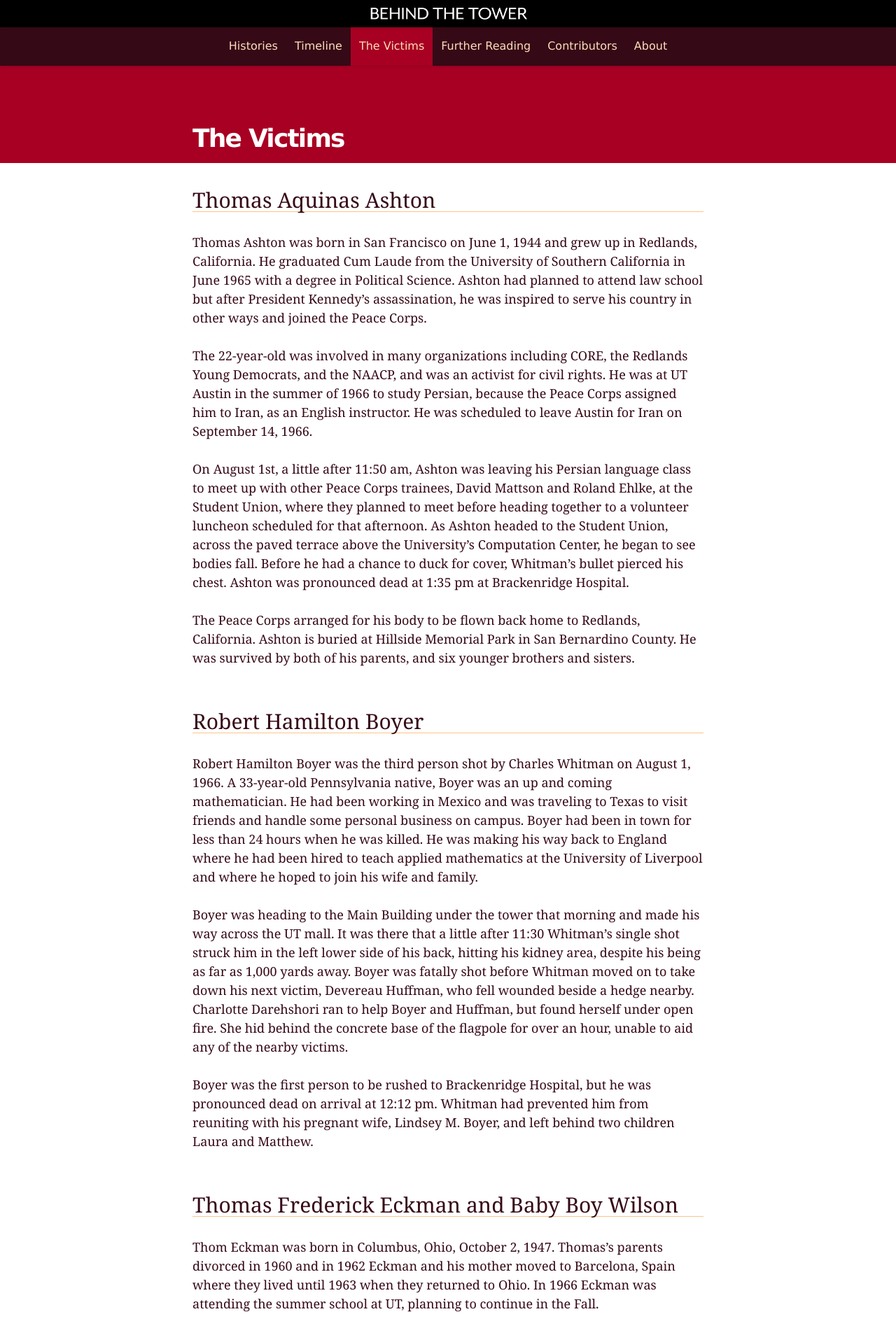
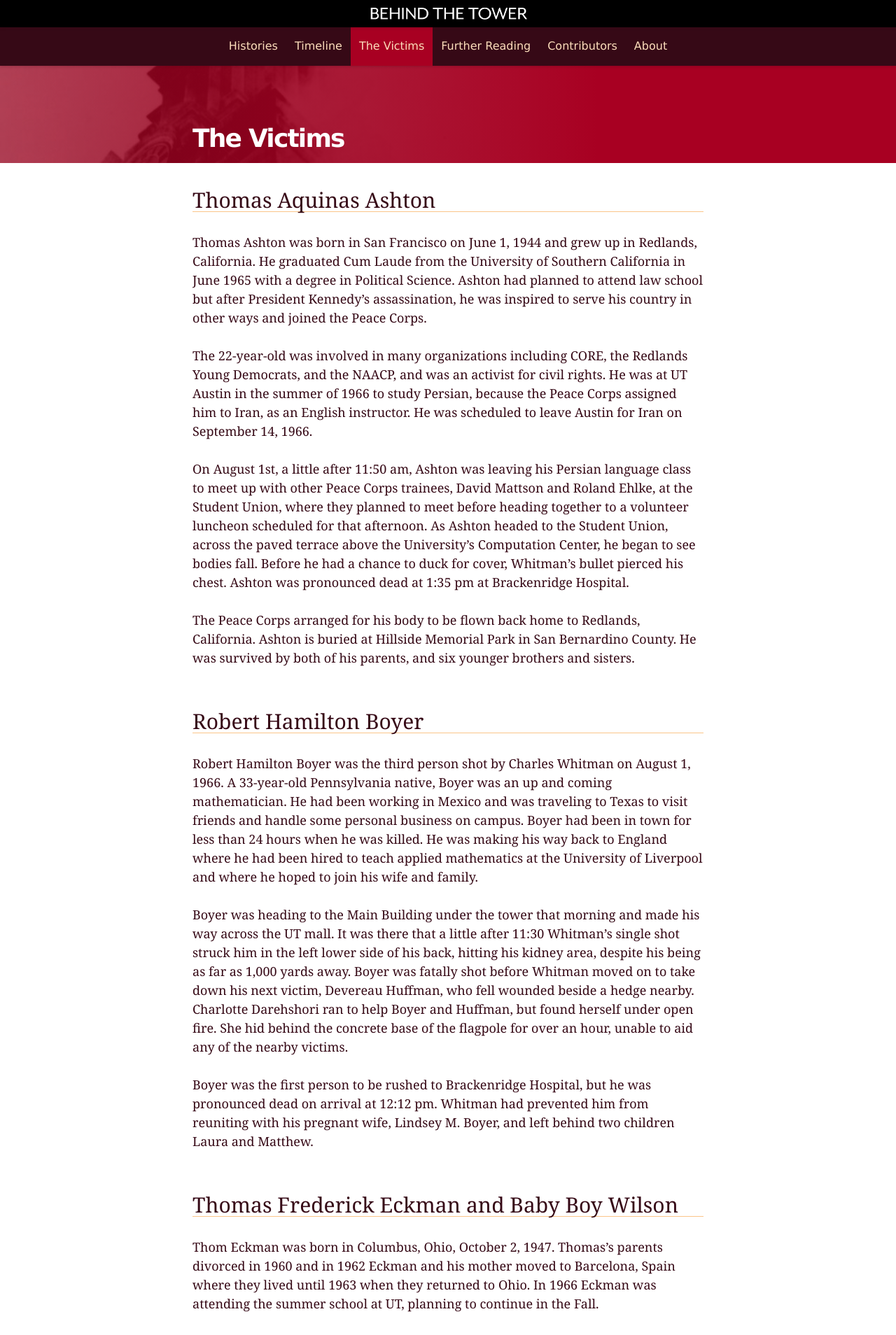
Before and after one commit to utexas-public-history/tower, a Jekyll site: the page built from the-victims.md, in a window 1280 px wide. Shown: the top 1908 px of the page at 70% size. Built offline with Jekyll 4.4.1, drawn with Linux system fonts in a browser that asks for light colours.

Commit message:
Add banner to Victims

```diff
--- a/the-victims.md
+++ b/the-victims.md
@@ -4,6 +4,7 @@ title: The Victims
 permalink: /the-victims/
 nav_highlight: victims
 excerpt: Biographies of the people Charles Whitman killed and wounded.
+banner: /images/posts/lisle/banner.jpg
 ---
 <div class="white bar"><div class="container"><div class="col-sm-12 col-md-10 col-md-offset-1 col-lg-8 col-lg-offset-2 post-content">
 {::options parse_block_html="false" /}
```
